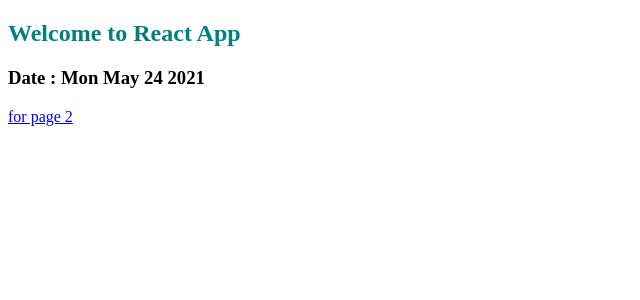
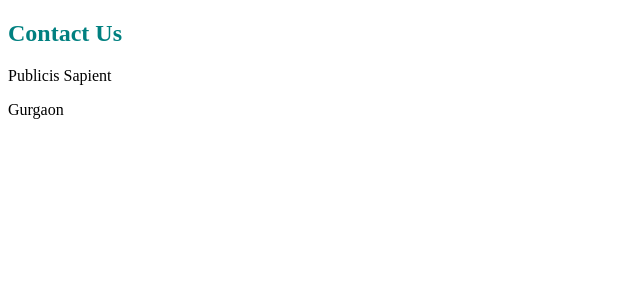
Before and after one commit to sajaljain24/Webpack-react-app, a React app: page / in a window 1280 px wide. Shown: the top 300 px of the page, without its empty margins (0-640 px from the left). Built offline with nearby package versions, Linux system fonts and the light colour scheme.

Commit message:
suggested changes done

```diff
--- a/package.json
+++ b/package.json
@@ -27,7 +27,7 @@
     "webpack-dev-server": "^3.11.2"
   },
   "scripts": {
-    "serve": "webpack serve --mode development",
+    "serve": "rimraf dist && webpack serve --mode development",
     "build": "webpack --mode production"
   },
   "author": "",
--- a/src/index2.js
+++ b/src/about.js
@@ -4,11 +4,11 @@
 
 function App() {
     return (<div>
-        <h2>On Page2 of APP</h2>
+        <h2>About Us</h2>
     </div>)
 }
 
 
 
-ReactDom.render(<App />, document.getElementById('test'))
+ReactDom.render(<App />, document.getElementById('root'))
 // document.getElementById('test').innerHTML = "<h1>on page 2 via inner html</h2>";
--- /dev/null
+++ b/src/contact.js
@@ -0,0 +1,17 @@
+import React from "react"
+import ReactDom from "react-dom"
+
+
+function App() {
+    return (<div>
+        <h2>Contact Us</h2>
+        <p>Publicis Sapient</p>
+        <p>Gurgaon</p>
+
+    </div>)
+}
+
+
+
+ReactDom.render(<App />, document.getElementById('root'))
+// document.getElementById('test').innerHTML = "<h1>on page 2 via inner html</h2>";
--- a/src/index2.html
+++ b/src/home.html
@@ -8,8 +8,10 @@
 </head>
 
 <body>
-    <div id="test"></div>
-    <script src="index2.bundle.js"></script>
+    <div id="root"></div>
+    <a href="<%= ref %>">
+        <%= myTitle %>
+    </a>
 </body>
 
 </html>
--- a/src/index.html
+++ /dev/null
@@ -1,16 +0,0 @@
-<!DOCTYPE html>
-<html lang="en">
-
-<head>
-    <meta charset="UTF-8">
-    <meta name="viewport" content="width=device-width, initial-scale=1.0">
-    <title>React Webpack App</title>
-</head>
-
-<body>
-    <div id="root"></div>
-    <a href="./index2.html">for page 2</a>
-    <script src="index.bundle.js"></script>
-</body>
-
-</html>
--- a/webpack.config.js
+++ b/webpack.config.js
@@ -46,17 +46,20 @@
 module.exports = {
     // Where files should be sent once they are bundled
     entry: {
-        index: './src/index.js',
-        index2: './src/index2.js',
-        App: './src/app.css',
+        home: ['./src/home.js'],
+        about: ['./src/about.js'],
+        contact: ['./src/contact.js'],
+        commoncss: ['./src/app.css'],
     },
     output: {
         path: path.join(__dirname, '/dist'),
-        filename: '[name].bundle.js'
+        filename: 'js/[name].bundle.js'
     },
     // webpack 5 comes with devServer which loads in development mode
     devServer: {
+        index: 'home.html',
         contentBase: path.join(__dirname, 'dist'),
+        writeToDisk: true,
         port: 3000,
         watchContentBase: true
     },
@@ -77,10 +80,11 @@
         ]
     },
     plugins: [
-        new HtmlWebpackPlugin({ template: './src/index.html', filename: 'index.html' }),
-        new HtmlWebpackPlugin({ template: './src/index2.html', filename: 'index2.html' }),
+        new HtmlWebpackPlugin({ template: './src/home.html', filename: 'home.html', inject: 'body', chunks: ["home", "commoncss"], templateParameters: { "ref": "./about.html", "myTitle": "Page 2" } }),
+        new HtmlWebpackPlugin({ template: './src/home.html', filename: 'about.html', inject: 'body', chunks: ["about", "commoncss"], templateParameters: { "ref": "./contact.html", "myTitle": "Contact" } }),
+        new HtmlWebpackPlugin({ template: './src/home.html', filename: 'contact.html', inject: 'body', chunks: ["contact", "commoncss"], templateParameters: { "ref": "./", "myTitle": "" } }),
         new MiniCssExtractPlugin({
-            filename: '[name].css',
+            filename: 'css/[name].css',
         }),
     ],
 }
```
Also changed, not shown: src/home.js (renamed from src/index.js), 16 other files (tests, documents, lock files or other folders).
